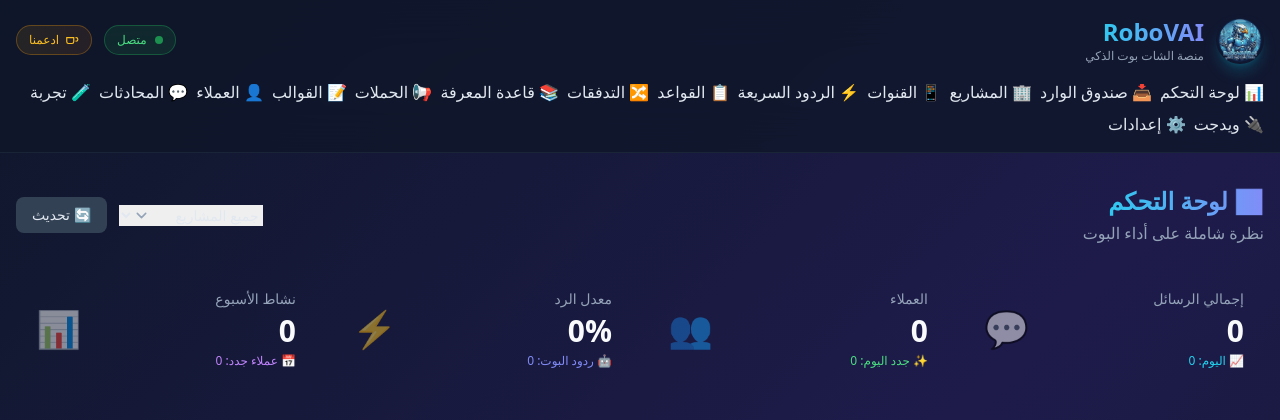
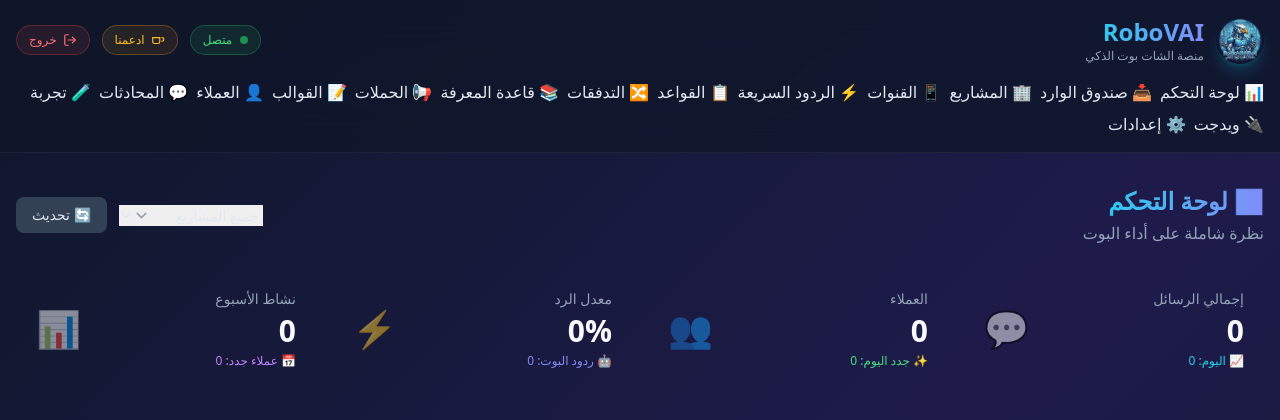
Before and after one commit to m0shaban/robovai_bot, a FastAPI app: template app/templates/dashboard.html in a window 1280 px wide. Shown: the top 420 px of the page. Run offline with FastAPI, Linux system fonts and the light colour scheme; the template is opened without the code that fills it, so the values that code supplies are empty; parts of the project's set-up code (start-up, migrations or seed data) failed here and were passed over; some libraries are stand-ins or nearby versions.

Commit message:
Add logout button to dashboard header

```diff
--- a/app/templates/base.html
+++ b/app/templates/base.html
@@ -60,6 +60,10 @@
                     <a href="https://www.buymeacoffee.com/moshabanai" target="_blank" class="hidden lg:flex items-center gap-1.5 px-3 py-1.5 rounded-full bg-gradient-to-r from-amber-500/10 to-orange-500/10 hover:from-amber-500/20 hover:to-orange-500/20 text-amber-400 border border-amber-500/30 hover:border-amber-500/50 text-xs font-medium transition-all hover:scale-105">
                         <svg xmlns="http://www.w3.org/2000/svg" width="14" height="14" viewBox="0 0 24 24" fill="none" stroke="currentColor" stroke-width="2"><path d="M18 8h1a3 3 0 0 1 0 6h-1"/><path d="M3 8h12v7a3 3 0 0 1-3 3H6a3 3 0 0 1-3-3V8z"/></svg>
                         ادعمنا
+                    </a>
+                    <a href="/ui/auth/logout" class="flex items-center gap-1.5 px-3 py-1.5 rounded-full bg-red-500/10 border border-red-500/30 text-red-400 text-xs font-medium transition-all hover:bg-red-500/20 hover:scale-105">
+                        <svg xmlns="http://www.w3.org/2000/svg" width="14" height="14" viewBox="0 0 24 24" fill="none" stroke="currentColor" stroke-width="2" stroke-linecap="round" stroke-linejoin="round"><path d="M9 21H5a2 2 0 0 1-2-2V5a2 2 0 0 1 2-2h4"></path><polyline points="16 17 21 12 16 7"></polyline><line x1="21" y1="12" x2="9" y2="12"></line></svg>
+                        خروج
                     </a>
                 </div>
             </div>
```
